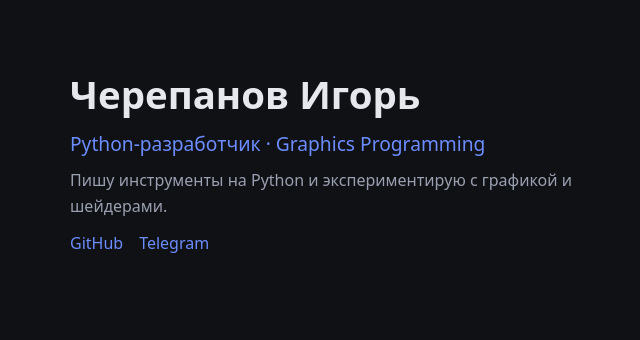
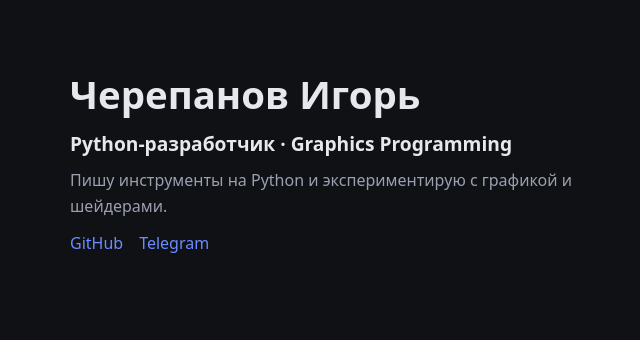
Before and after one commit to ZigorewsLike/zigorewslike.github.io, a Flask app: page /ru/ in a window 1280 px wide. Shown: the part 61-401 px from the top of the page, without its empty margins (50-690 px from the left). Run offline with Flask 3, Linux system fonts and the light colour scheme.

Commit message:
Reserve accent color for interactive elements only

```diff
--- a/static/css/style.css
+++ b/static/css/style.css
@@ -42,6 +42,8 @@ body {
   color: var(--text);
   line-height: 1.6;
 }
+/* Цвет --accent зарезервирован за интерактивными элементами: ссылки, кнопки,
+   активные состояния. Нескликабельные акценты выделяются насыщенностью текста. */
 a { color: var(--accent); text-decoration: none; }
 a:hover { text-decoration: underline; }
 img { max-width: 100%; display: block; }
@@ -79,7 +81,7 @@ video { height: auto; }
 .hero__inner { display: flex; gap: 28px; align-items: center; flex-wrap: wrap; }
 .hero__avatar { width: 120px; height: 120px; border-radius: 50%; object-fit: cover; border: 2px solid var(--border); }
 .hero__name { font-size: 2.4rem; margin: 0 0 4px; }
-.hero__title { font-size: 1.2rem; color: var(--accent); margin: 0 0 8px; }
+.hero__title { font-size: 1.2rem; color: var(--text); font-weight: 600; margin: 0 0 8px; }
 .hero__tagline { color: var(--text-dim); margin: 0 0 12px; max-width: 60ch; }
 .hero__socials { list-style: none; display: flex; gap: 16px; padding: 0; margin: 0; flex-wrap: wrap; }
 
@@ -152,7 +154,8 @@ video { height: auto; }
 .timeline__period { color: var(--text-dim); font-size: 0.9rem; }
 .timeline__duration { display: block; margin-top: 4px; font-size: 0.82rem; opacity: 0.75; }
 .timeline__role { margin: 0 0 6px; font-size: 1.1rem; }
-.timeline__company { color: var(--accent); font-weight: 400; }
+/* Роль набрана жирным как заголовок, компания отделяется обычным начертанием. */
+.timeline__company { color: var(--text); font-weight: 400; }
 .timeline__desc p { margin: 0 0 8px; }
 .timeline__desc p:last-child { margin-bottom: 0; }
 .timeline__desc a, .timeline__highlights a, .pub__desc a { text-decoration: underline; }
```
